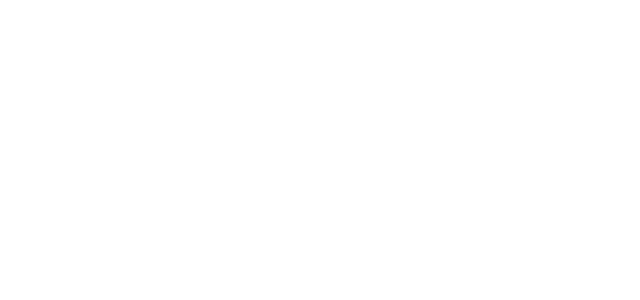
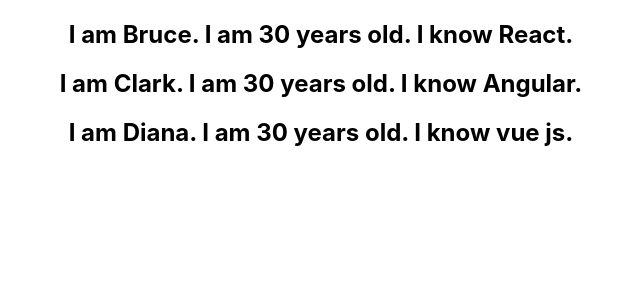
Before and after one commit to naivescripters/react-codevolution, a React (Create React App) app: page / in a window 1280 px wide. Shown: the top 300 px of the page, without its empty margins (319-959 px from the left). Built offline with nearby package versions, Linux system fonts and the light colour scheme.

Commit message:
List rendering

```diff
--- a/src/App.js
+++ b/src/App.js
@@ -11,12 +11,14 @@
 import EventBind from './components/EventBind';
 import ParentComponent from './components/ParentComponent';
 import UserGreeting from './components/UserGreeting';
+import NameList from './components/NameList';
 
 class App extends Component {
   render() {
     return (
       <div className='App'>
-        <UserGreeting/>
+        <NameList />
+        {/* <UserGreeting/> */}
         {/* <ParentComponent /> */}
         {/* <EventBind/> */}
         {/* <FunctionClick/>
--- /dev/null
+++ b/src/components/NameList.js
@@ -0,0 +1,32 @@
+import React from 'react'
+import Person from './Person'
+
+function NameList() {
+    const persons = [
+        {
+            id: 1,
+            name: 'Bruce',
+            age: 30,
+            skill: 'React'
+        },
+        {
+            id:2,
+            name: 'Clark',
+            age: 30,
+            skill: 'Angular'
+        },
+        {
+            id: 3,
+            name: 'Diana',
+            age: 30,
+            skill: 'vue js'
+        }
+    ]
+
+
+    const personList = persons.map(person =>(<Person person={person}/>))
+
+    return <div>{personList}</div>
+}
+
+export default NameList
--- /dev/null
+++ b/src/components/Person.js
@@ -0,0 +1,11 @@
+import React from 'react'
+
+function Person({person}) {
+  return (
+    <div>
+        <h2> I am {person.name}. I am {person.age} years old. I know {person.skill}.</h2>
+    </div>
+  )
+}
+
+export default Person
--- a/src/components/UserGreeting.js
+++ b/src/components/UserGreeting.js
@@ -6,7 +6,7 @@
       super(props)
 
       this.state = {
-        isLoggedIn: false
+        isLoggedIn: true
       }
     }
   render() {
```
